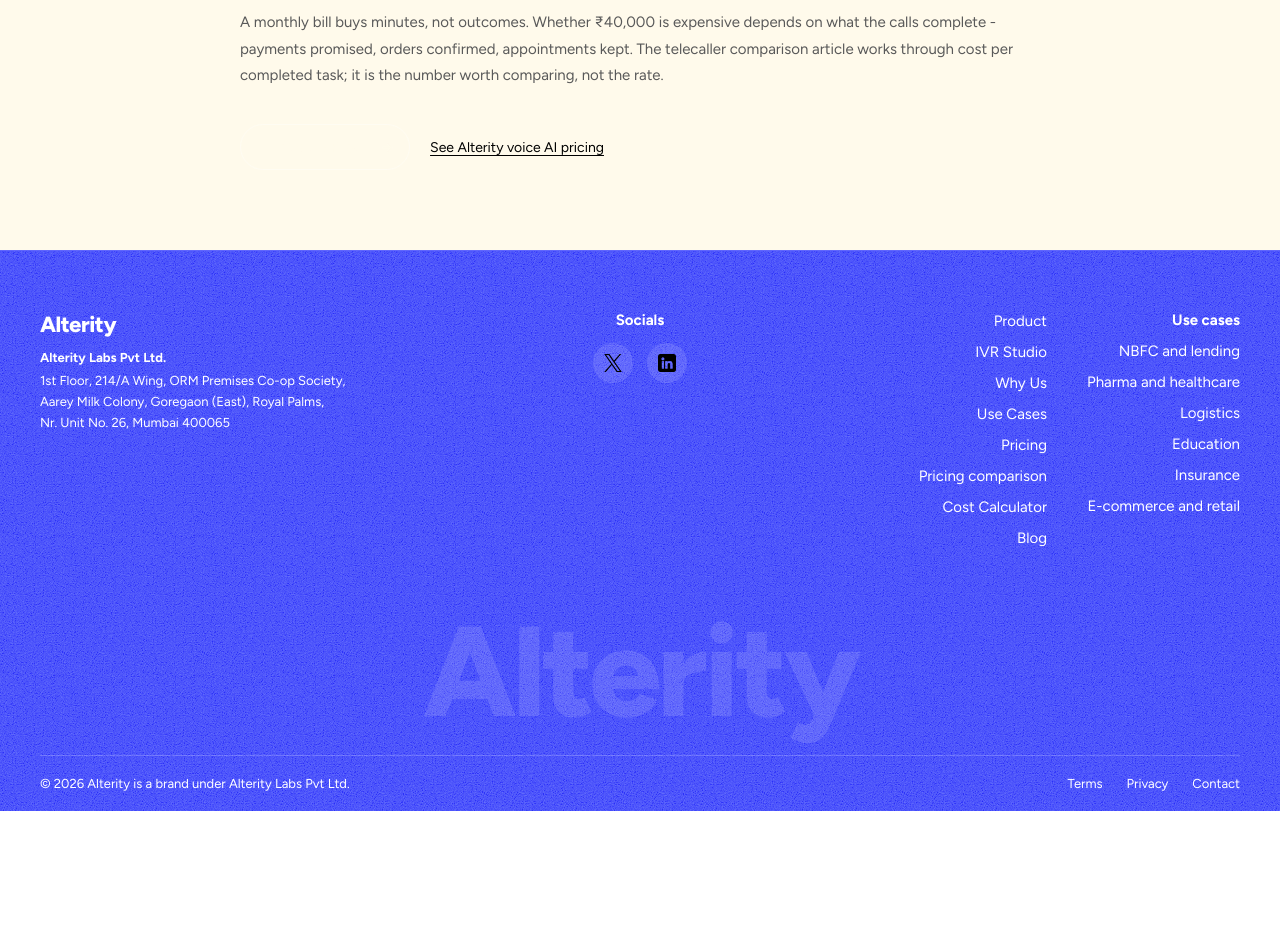
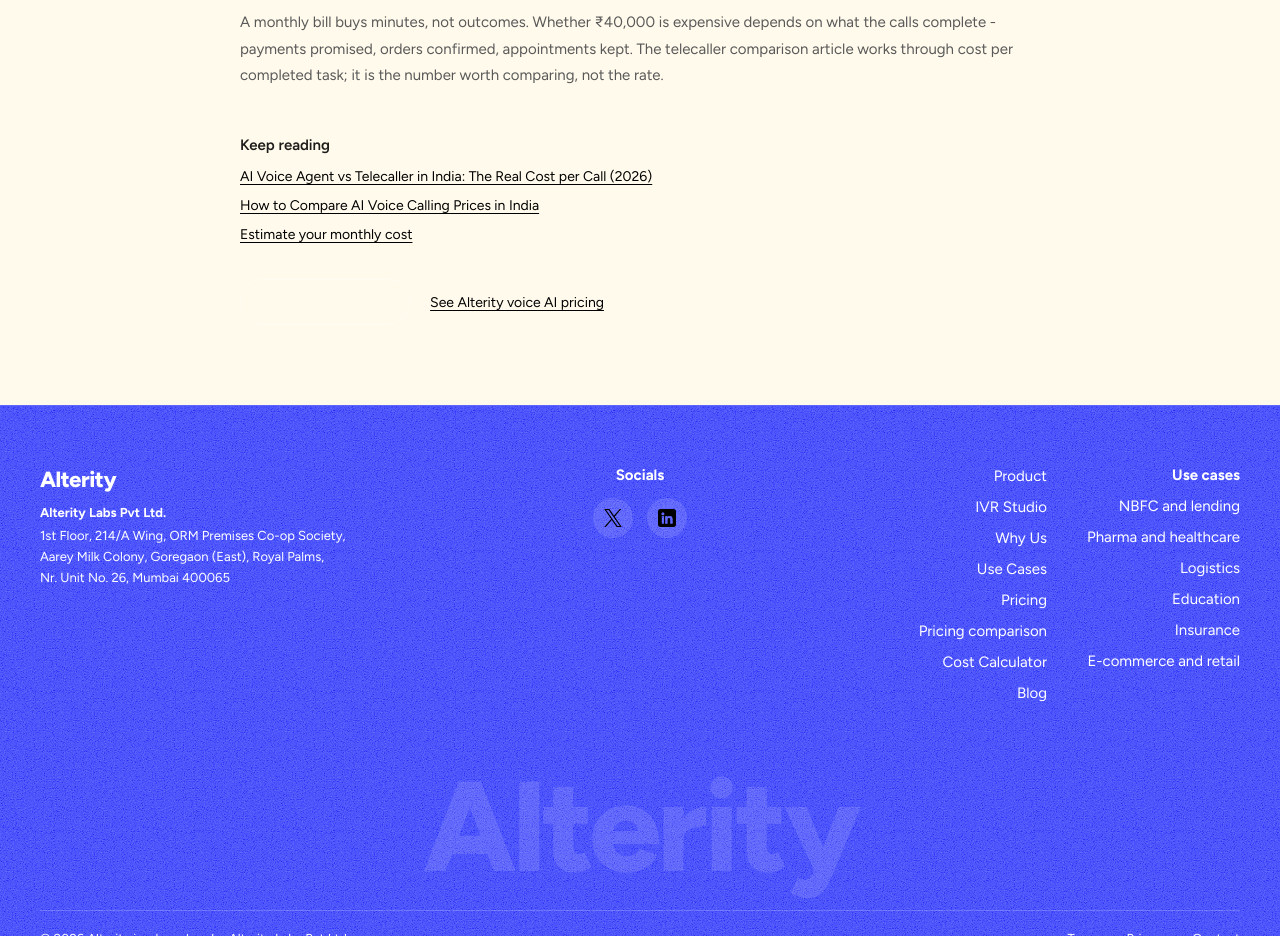
Before and after one commit to mohneeshrautela/alterity-website, a React (Vite) app: page /blog/ai-voice-agent-monthly-cost-india in a window 1280 px wide. Shown: the part 1140-2076 px from the top of the page. Before the commit the page ends 1951 px from the top, so only its background shows below. Built offline with nearby package versions, Linux system fonts and the light colour scheme.

Commit message:
Add default value for related posts in BlogPostPage

```diff
--- a/src/pages/blog/BlogPostPage.jsx
+++ b/src/pages/blog/BlogPostPage.jsx
@@ -17,6 +17,7 @@ export default function BlogPostPage() {
       meta={`${post.byline} · ${formatDate(post.datePublished)}`}
       intro={post.intro}
       sections={post.sections}
+      related={post.related || []}
     />
   )
 }
```
